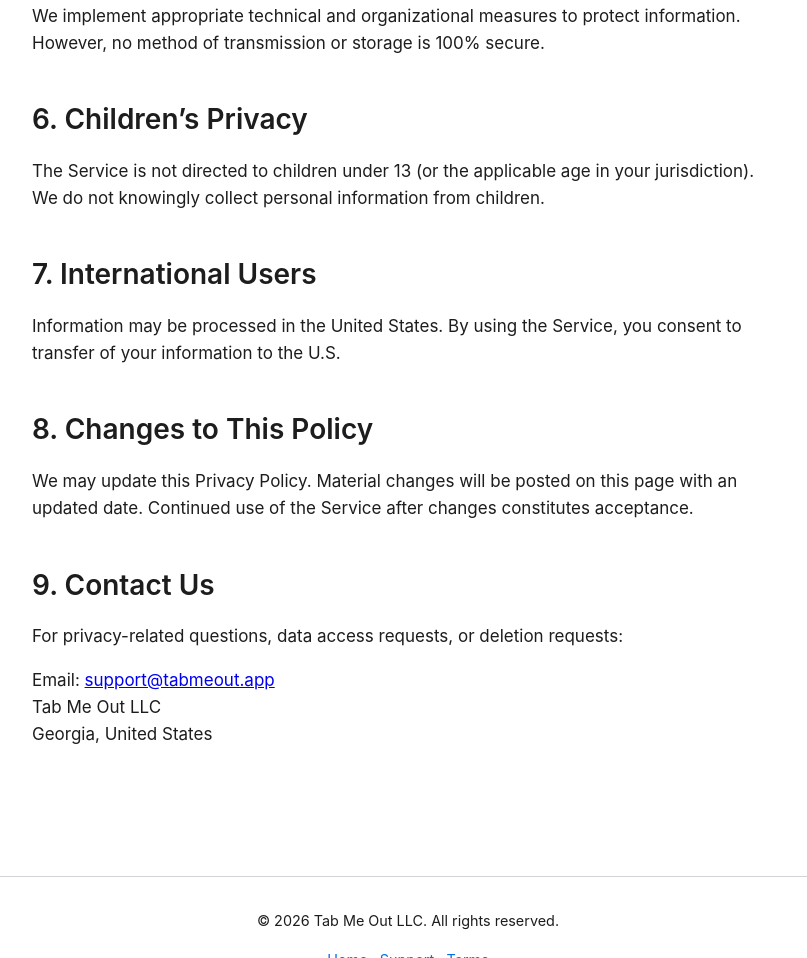
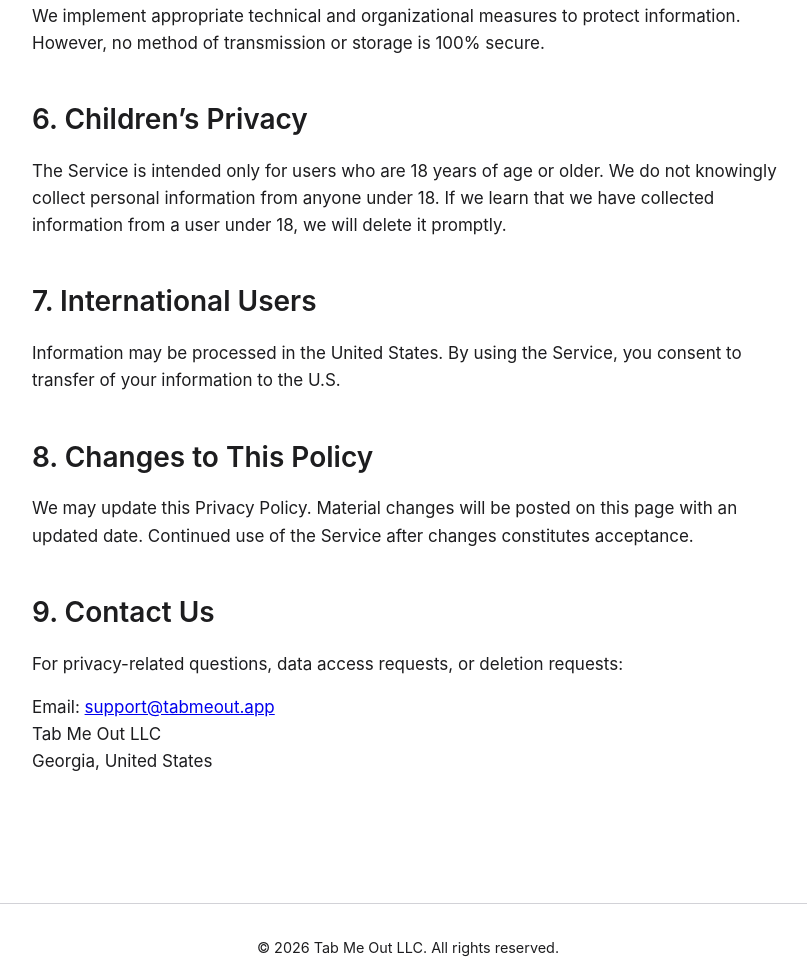
Before and after one commit to realtordnix-art/Tabmeout-website, a plain HTML site: page privacy-policy.html in a window 1280 px wide. Shown: the part 2312-3270 px from the top of the page, without its empty margins (232-1039 px from the left). Drawn offline with Linux system fonts and the light colour scheme.

Commit message:
Update privacy-policy.html
Align children’s privacy section with 18+ age requirement

```diff
--- a/privacy-policy.html
+++ b/privacy-policy.html
@@ -64,7 +64,7 @@
     <p>We implement appropriate technical and organizational measures to protect information. However, no method of transmission or storage is 100% secure.</p>
 
     <h2>6. Children’s Privacy</h2>
-    <p>The Service is not directed to children under 13 (or the applicable age in your jurisdiction). We do not knowingly collect personal information from children.</p>
+    <p>The Service is intended only for users who are 18 years of age or older. We do not knowingly collect personal information from anyone under 18. If we learn that we have collected information from a user under 18, we will delete it promptly.</p>
 
     <h2>7. International Users</h2>
     <p>Information may be processed in the United States. By using the Service, you consent to transfer of your information to the U.S.</p>
```
